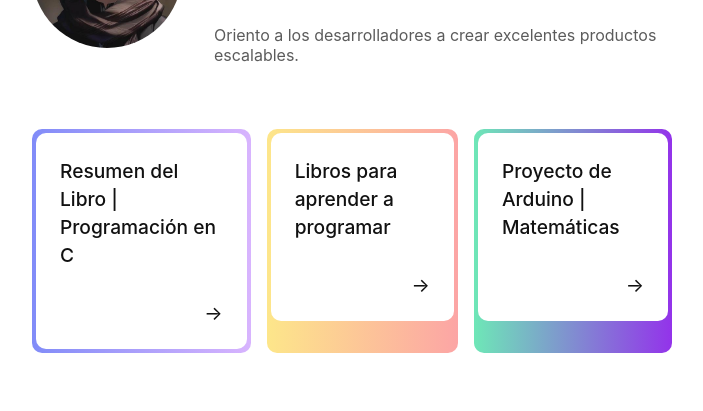
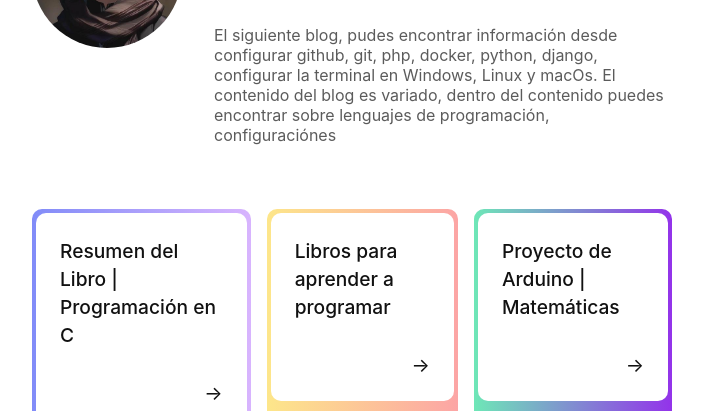
Before and after one commit to T32la/blogUVG, an Astro site: page / in a window 1280 px wide. Shown: the part 228-639 px from the top of the page, without its empty margins (288-991 px from the left). Built offline with nearby package versions, Linux system fonts and the light colour scheme; Astro itself is replaced by a stand-in of ours.

Commit message:
add description blog

```diff
--- a/src/pages/index.astro
+++ b/src/pages/index.astro
@@ -26,7 +26,9 @@ const blogs = await Astro.glob<{
       <h1>Victoriano Juarez</h1>
       <h2>T&eacute;cnico en Inform&aacute;tica</h2>
       <p>
-        Oriento a los desarrolladores a crear excelentes productos escalables.
+        El siguiente blog, pudes encontrar informaci&oacute;n desde configurar github, git, php, docker, python, django, configurar la terminal en Windows, Linux y macOs.
+
+        El contenido del blog es variado, dentro del contenido puedes encontrar sobre lenguajes de programaci&oacute;n, configuraci&oacute;nes
       </p>
     </div>
   </div>
```
